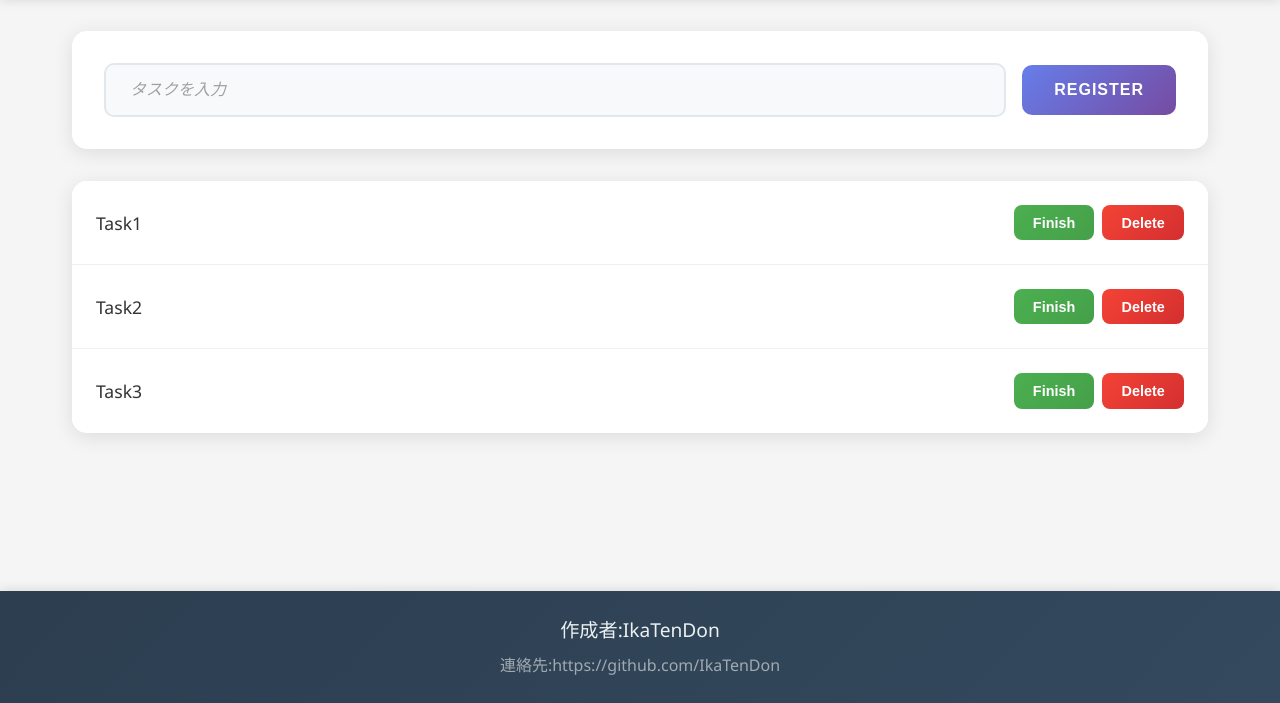
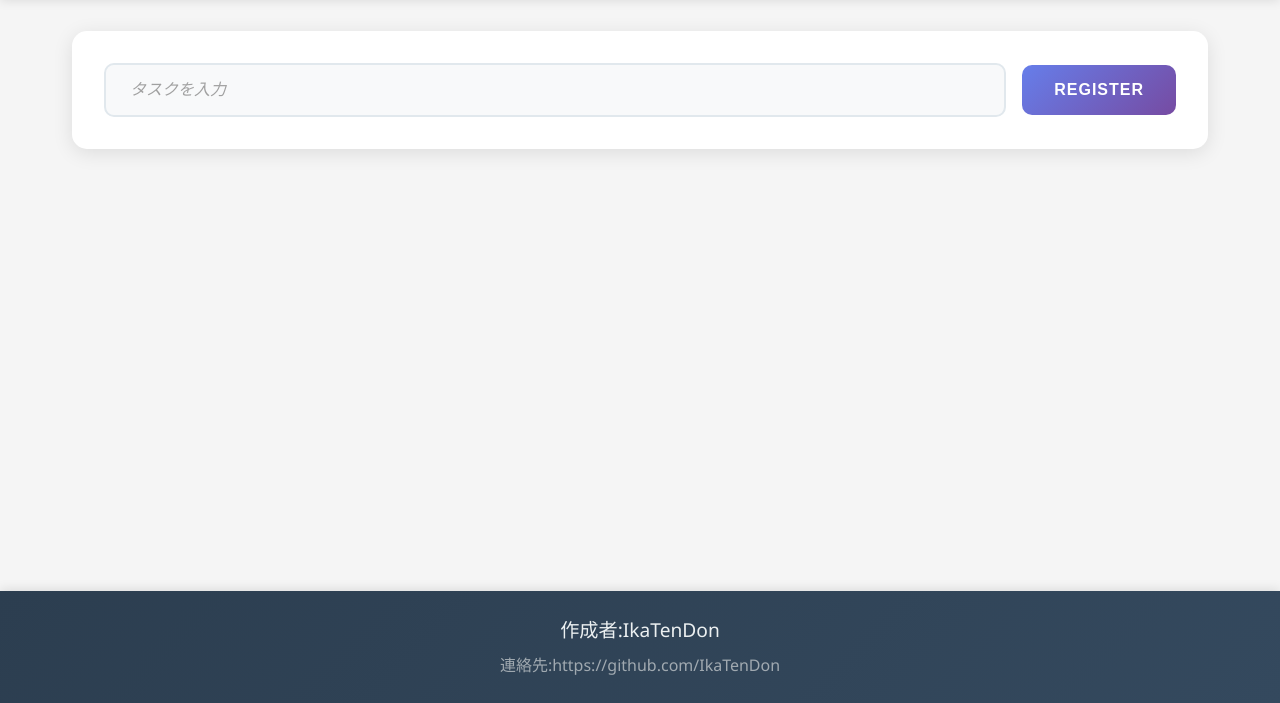
Before and after one commit to IkaTenDon/szpp-todo-2025, a plain HTML site: page index.html in a window 1280 px wide. Shown: the part 97-800 px from the top of the page. Drawn offline with nearby package versions, Linux system fonts and the light colour scheme.

Commit message:
[refactor]リスト部にあったダミーを抹消

```diff
--- a/index.html
+++ b/index.html
@@ -22,33 +22,15 @@
       <div>
          <!--DUMMY-->
          <ul id="todoList">
-            <span class="todoItem">
-               <li>
-                  Task1
-               </li>
+            <!-- <span class="todoItem"> -->
+               <!-- <li> -->
+                  <!-- Task1 -->
+               <!-- </li> -->
                <!--finish button-->
-               <input class="finButton" type="button" value="finish">
+               <!-- <input class="finButton" type="button" value="finish"> -->
                <!--delete button-->
-               <input class="delButton" type="button" value="delete">
-            </span>
-            <span class="todoItem">
-               <li>
-                  Task2
-               </li>
-               <!--finish button-->
-               <input class="finButton" type="button" value="finish">
-               <!--delete button-->
-               <input class="delButton" type="button" value="delete">
-            </span>
-            <span class="todoItem">
-               <li>
-                  Task3
-               </li>
-               <!--finish button-->
-               <input class="finButton" type="button" value="finish">
-               <!--delete button-->
-               <input class="delButton" type="button" value="delete">
-            </span>
+               <!-- <input class="delButton" type="button" value="delete"> -->
+            <!-- </span> -->
          </ul>
       </div>
    </main>
```
